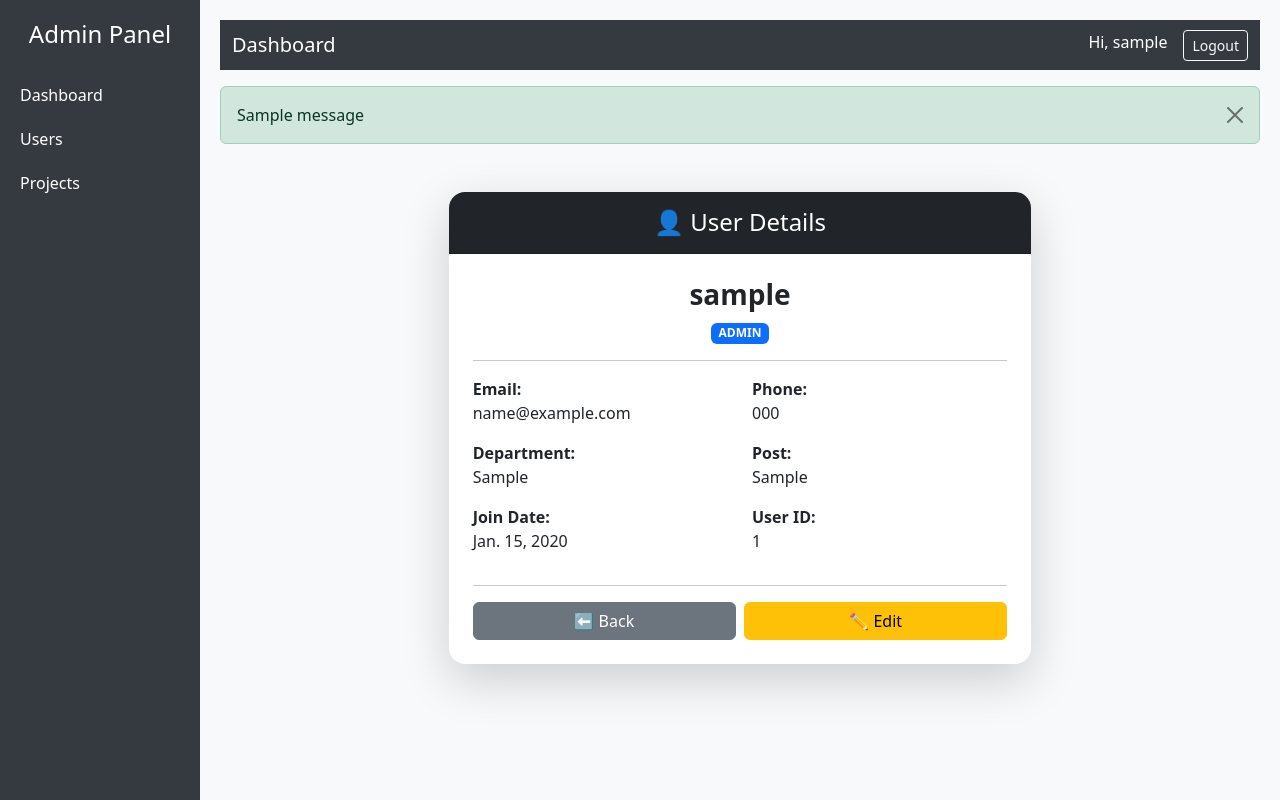
After one commit to mrnirob143/project_management_system, a Django app: page /users/1/ in a window 1280 px wide. The commit adds this page. Run offline with Django 5.2, Linux system fonts and the light colour scheme; a user stored in the database is signed in; tables that the repository leaves empty hold one stand-in row (values such as "Sample post"); one stand-in notice (Sample message) is shown.

Commit message:
update templates

```diff
--- a/myapp/models.py
+++ b/myapp/models.py
@@ -47,7 +47,8 @@ class Task(models.Model):
     End = models.DateField()
     Status = models.CharField(max_length=50)
     P_ID = models.ForeignKey(Project, on_delete=models.CASCADE)
-    Assigned_To = models.ForeignKey(User, on_delete=models.CASCADE)
+
+    Assigned_To = models.ManyToManyField(User)
 
     class Meta:
         db_table = 'task'
--- a/myapp/urls.py
+++ b/myapp/urls.py
@@ -2,6 +2,7 @@ from django.urls import path
 from . import views
 
 urlpatterns = [
+
     # ================= LOGIN =================
     path('', views.login_view, name='login'),
     path('login/', views.login_view, name='login'),
@@ -15,12 +16,18 @@ urlpatterns = [
     path('user/create/', views.create_user, name='create_user'),
     path('user/edit/<int:id>/', views.edit_user, name='edit_user'),
     path('user/delete/<int:id>/', views.delete_user, name='delete_user'),
+    path('users/<int:id>/', views.user_detail, name='user_detail'),
 
     # ================= PROJECT CRUD =================
     path('projects/', views.project_list, name='project_list'),
     path('project/add/', views.project_add, name='project_add'),
     path('project/edit/<int:id>/', views.project_edit, name='project_edit'),
     path('project/delete/<int:id>/', views.project_delete, name='project_delete'),
+
+    path('project/<int:id>/', views.project_detail, name='project_detail'),
+
+    # ================= PROJECT MEMBERS =================
+    path('project/<int:project_id>/add_member/', views.add_member_to_project, name='add_member_to_project'),
 
     # ================= TASK CRUD =================
     path('tasks/', views.task_list, name='task_list'),
--- a/myapp/views.py
+++ b/myapp/views.py
@@ -3,7 +3,7 @@ from django.contrib.auth import login, logout, authenticate
 from django.contrib.auth.decorators import login_required
 from django.contrib import messages
 from django.db.models import Q
-from .models import User, Project, Task, Task_Comment
+from .models import User, Project, Task, Task_Comment, Project_Assignment
 from .forms import UserUpdateForm, ProjectForm, TaskForm, CommentForm
 
 # ================= LOGIN =================
@@ -39,28 +39,44 @@ def dashboard(request):
         total_users = User.objects.count()
         total_projects = Project.objects.count()
         total_tasks = Task.objects.count()
+        recent_tasks = Task.objects.all().order_by('-ID')[:5]
+
     elif user.Role == 'MANAGER':
         total_users = None
+
         total_projects = Project.objects.filter(
             Q(Created_By=user) | Q(Created_By__Role='ADMIN')
         ).count()
+
         total_tasks = Task.objects.filter(
-            P_ID__Created_By__in=User.objects.filter(Q(id=user.id) | Q(Role='ADMIN'))
+            P_ID__Created_By__in=User.objects.filter(
+                Q(id=user.id) | Q(Role='ADMIN')
+            )
         ).count()
+
+        recent_tasks = Task.objects.filter(
+            P_ID__Created_By__in=User.objects.filter(
+                Q(id=user.id) | Q(Role='ADMIN')
+            )
+        ).order_by('-ID')[:5]
+
     else:
+        employee_tasks = Task.objects.filter(Assigned_To=user)
+
         total_users = None
-        total_projects = Task.objects.filter(Assigned_To=user).count()
-        total_tasks = total_projects
+        total_projects = Project_Assignment.objects.filter(U_ID=user).count()
 
-    context = {
+        total_tasks = employee_tasks.count()
+
+        recent_tasks = employee_tasks.order_by('-ID')[:5]
+
+    return render(request, 'dashboard.html', {
         'user_role': user.Role,
         'total_users': total_users,
         'total_projects': total_projects,
         'total_tasks': total_tasks,
-    }
-    return render(request, 'dashboard.html', context)
-
-
+        'recent_tasks': recent_tasks,
+    })
 # ================= USER CRUD =================
 @login_required
 def user_list(request):
@@ -104,6 +120,17 @@ def delete_user(request, id):
         user_obj.delete()
         messages.success(request, "User deleted successfully!")
     return redirect('user_list')
+
+@login_required
+def user_detail(request, id):
+    if request.user.Role != 'ADMIN':
+        return redirect('dashboard')
+
+    user_obj = get_object_or_404(User, id=id)
+    return render(request, 'user_detail.html', {
+        'user_obj': user_obj,
+        'user_role': request.user.Role
+    })
 
 
 # ================= PROJECT CRUD =================
@@ -154,56 +181,98 @@ def project_delete(request, id):
     messages.success(request, "Project deleted successfully!")
     return redirect('project_list')
 
+@login_required
+def project_detail(request, id):
+    project = get_object_or_404(Project, ID=id)
+
+    tasks = Task.objects.filter(P_ID=project)
+    assignments = Project_Assignment.objects.filter(P_ID=project)
+
+    employees = [a.U_ID for a in assignments]
+
+    return render(request, 'project_detail.html', {
+        'project': project,
+        'tasks': tasks,
+        'employees': employees,
+        'user_role': request.user.Role
+    })
+
 
 # ================= TASK CRUD =================
 @login_required
 def task_list(request):
-    if request.user.Role == 'ADMIN':
+    user = request.user
+
+    if user.Role == 'ADMIN':
         tasks = Task.objects.all()
-    elif request.user.Role == 'MANAGER':
+
+    elif user.Role == 'MANAGER':
         tasks = Task.objects.filter(
-            P_ID__Created_By__in=User.objects.filter(Q(id=request.user.id) | Q(Role='ADMIN'))
+            P_ID__Created_By__in=User.objects.filter(
+                Q(id=user.id) | Q(Role='ADMIN')
+            )
         )
+
     else:
-        tasks = Task.objects.filter(Assigned_To=request.user)
-    return render(request, 'task_list.html', {'tasks': tasks, 'user_role': request.user.Role})
+        tasks = Task.objects.filter(Assigned_To=user)
 
-
+    return render(request, 'task_list.html', {
+        'tasks': tasks,
+        'user_role': user.Role
+    })
 @login_required
 def task_add(request):
     if request.user.Role not in ['ADMIN', 'MANAGER']:
         return redirect('dashboard')
+
+    project_id = request.GET.get('project_id')
+
     form = TaskForm(request.POST or None)
-    if request.user.Role == 'ADMIN':
-        form.fields['P_ID'].queryset = Project.objects.all()
-    elif request.user.Role == 'MANAGER':
-        form.fields['P_ID'].queryset = Project.objects.filter(Q(Created_By=request.user) | Q(Created_By__Role='ADMIN'))
+
+    form.fields['P_ID'].queryset = Project.objects.all()
     form.fields['Assigned_To'].queryset = User.objects.filter(Role='EMPLOYEE')
+
     if form.is_valid():
-        form.save()
-        messages.success(request, "Task added successfully!")
+        task = form.save(commit=False)
+
+        if project_id:
+            project = get_object_or_404(Project, ID=project_id)
+            task.P_ID = project
+
+        task.save()
+        form.save_m2m()
+
+        if task.P_ID:
+            return redirect('project_detail', id=task.P_ID.ID)
+
         return redirect('task_list')
-    return render(request, 'task_form.html', {'form': form, 'user_role': request.user.Role})
 
-
+    return render(request, 'task_form.html', {
+        'form': form,
+        'user_role': request.user.Role
+    })
 @login_required
 def task_edit(request, id):
     task = get_object_or_404(Task, ID=id)
-    if request.user.Role not in ['ADMIN', 'MANAGER'] or (request.user.Role == 'MANAGER' and task.P_ID.Created_By != request.user and task.P_ID.Created_By.Role != 'ADMIN'):
+
+    if request.user.Role not in ['ADMIN', 'MANAGER']:
         return redirect('dashboard')
+
     form = TaskForm(request.POST or None, instance=task)
-    if request.user.Role == 'ADMIN':
-        form.fields['P_ID'].queryset = Project.objects.all()
-    elif request.user.Role == 'MANAGER':
-        form.fields['P_ID'].queryset = Project.objects.filter(Q(Created_By=request.user) | Q(Created_By__Role='ADMIN'))
+
+    form.fields['P_ID'].queryset = Project.objects.all()
     form.fields['Assigned_To'].queryset = User.objects.filter(Role='EMPLOYEE')
+
     if form.is_valid():
-        form.save()
+        task = form.save(commit=False)
+        task.save()
+
+        form.save_m2m()
+
         messages.success(request, "Task updated successfully!")
         return redirect('task_list')
-    return render(request, 'task_form.html', {'form': form, 'user_role': request.user.Role})
 
-
+    return render(request, 'task_form.html', {'form': form})
 @login_required
 def task_delete(request, id):
     task = get_object_or_404(Task, ID=id)
@@ -227,3 +296,45 @@ def add_comment(request, task_id):
         messages.success(request, "Comment added!")
         return redirect('task_list')
     return render(request, 'comment_form.html', {'form': form, 'user_role': request.user.Role})
+
+
+# ================= ADD MEMBER TO PROJECT =================
+@login_required
+def add_member_to_project(request, project_id):
+    project = get_object_or_404(Project, ID=project_id)
+
+    if request.user.Role not in ['ADMIN', 'MANAGER']:
+        messages.error(request, "You are not allowed to access this page.")
+        return redirect('dashboard')
+
+    if request.user.Role == 'MANAGER':
+        if project.Created_By != request.user and project.Created_By.Role != 'ADMIN':
+            messages.error(request, "Not allowed for this project.")
+            return redirect('dashboard')
+
+    if request.method == 'POST':
+        user_ids = request.POST.getlist('user_ids')
+
+        for user_id in user_ids:
+            user = get_object_or_404(User, id=user_id)
+
+            if not Project_Assignment.objects.filter(P_ID=project, U_ID=user).exists():
+                Project_Assignment.objects.create(
+                    P_ID=project,
+                    U_ID=user,
+                    Assigned_By=request.user,
+                    Assigned_Date=request.user.JoinDate
+                )
+
+        messages.success(request, "Members added successfully!")
+        return redirect('project_detail', id=project.ID)
+
+    unassigned_users = User.objects.exclude(
+        id__in=Project_Assignment.objects.filter(P_ID=project).values('U_ID')
+    ).filter(Role='EMPLOYEE')
+
+    return render(request, 'add_member_to_project.html', {
+        'project': project,
+        'unassigned_users': unassigned_users,
+        'user_role': request.user.Role
+    })
--- a/templates/base.html
+++ b/templates/base.html
@@ -16,16 +16,13 @@
             <a href="{% url 'dashboard' %}" class="{% if request.path == '/dashboard/' %}active{% endif %}">Dashboard</a>
             <a href="{% url 'user_list' %}" class="{% if request.path == '/users/' %}active{% endif %}">Users</a>
             <a href="{% url 'project_list' %}" class="{% if request.path == '/projects/' %}active{% endif %}">Projects</a>
-            <!-- Tasks link removed for admin -->
         {% elif user_role == 'MANAGER' %}
             <h4 class="text-center mb-4">Manager Panel</h4>
             <a href="{% url 'dashboard' %}" class="{% if request.path == '/dashboard/' %}active{% endif %}">Dashboard</a>
             <a href="{% url 'project_list' %}" class="{% if request.path == '/projects/' %}active{% endif %}">Projects</a>
-            <!-- Tasks link removed for manager -->
         {% else %}
             <h4 class="text-center mb-4">Employee Panel</h4>
             <a href="{% url 'dashboard' %}" class="{% if request.path == '/dashboard/' %}active{% endif %}">Dashboard</a>
-            <!-- Tasks link remains for employees -->
             <a href="{% url 'task_list' %}" class="{% if request.path == '/tasks/' %}active{% endif %}">Tasks</a>
         {% endif %}
     </div>
--- /dev/null
+++ b/templates/user_detail.html
@@ -0,0 +1,83 @@
+{% extends 'base.html' %}
+{% block content %}
+
+<div class="container mt-5">
+
+    <div class="row justify-content-center">
+
+        <div class="col-md-7">
+
+            <div class="card shadow-lg border-0 rounded-4">
+
+                <div class="card-header bg-dark text-white text-center py-3 rounded-top-4">
+                    <h4 class="mb-0">👤 User Details</h4>
+                </div>
+
+                <div class="card-body p-4">
+
+                    <div class="text-center mb-3">
+                        <h3 class="fw-bold">{{ user_obj.username }}</h3>
+                        <span class="badge bg-primary">{{ user_obj.Role }}</span>
+                    </div>
+
+                    <hr>
+
+                    <div class="row">
+
+                        <div class="col-md-6 mb-3">
+                            <strong>Email:</strong><br>
+                            {{ user_obj.email }}
+                        </div>
+
+                        <div class="col-md-6 mb-3">
+                            <strong>Phone:</strong><br>
+                            {{ user_obj.Phone }}
+                        </div>
+
+                        <div class="col-md-6 mb-3">
+                            <strong>Department:</strong><br>
+                            {{ user_obj.Dept }}
+                        </div>
+
+                        <div class="col-md-6 mb-3">
+                            <strong>Post:</strong><br>
+                            {{ user_obj.Post }}
+                        </div>
+
+                        <div class="col-md-6 mb-3">
+                            <strong>Join Date:</strong><br>
+                            {{ user_obj.JoinDate }}
+                        </div>
+
+                        <div class="col-md-6 mb-3">
+                            <strong>User ID:</strong><br>
+                            {{ user_obj.id }}
+                        </div>
+
+                    </div>
+
+                    <hr>
+
+                    <div class="d-flex gap-2">
+
+                        <a href="{% url 'user_list' %}" class="btn btn-secondary w-50">
+                            ⬅ Back
+                        </a>
+
+                        <a href="{% url 'edit_user' user_obj.id %}" class="btn btn-warning w-50">
+                            ✏ Edit
+                        </a>
+
+                    </div>
+
+                </div>
+
+            </div>
+
+        </div>
+
+    </div>
+
+</div>
+
+{% endblock %}
```
Also changed, not shown: myapp/forms.py (+34 -14 lines), templates/add_member_to_project.html (added, +79 -0 lines), templates/project_detail.html (added, +102 -0 lines), templates/project_list.html (+34 -22 lines), templates/task_list.html (+19 -39 lines), templates/users.html (+38 -4 lines), myapp/migrations/0004_remove_task_assigned_to_task_assigned_to.py (added).
